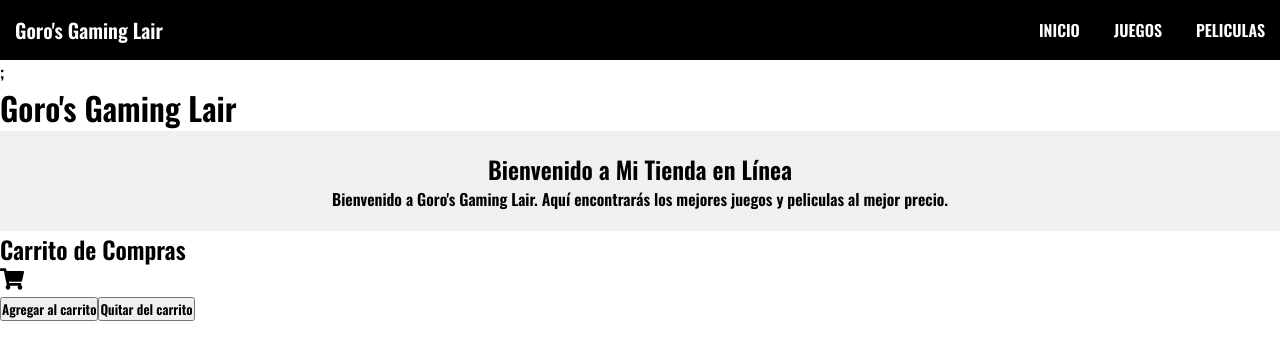
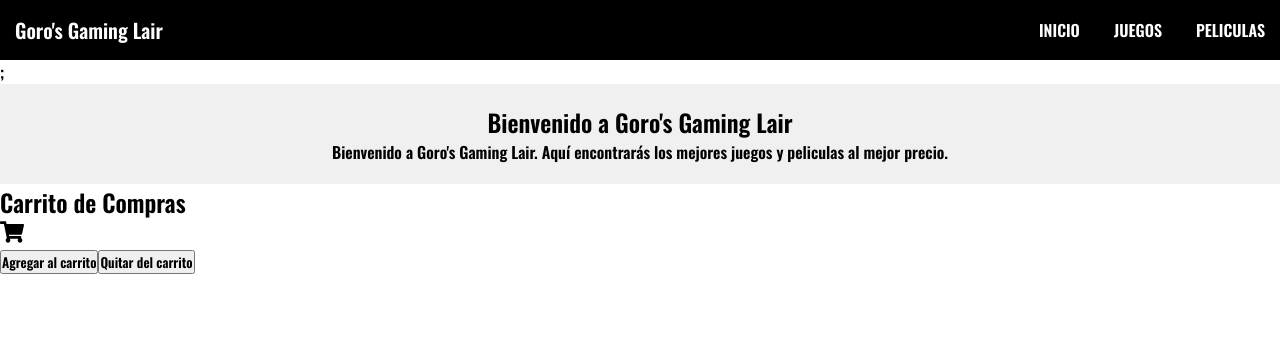
Before and after one commit to NevanOne/PreEntrega1-ReactJS, a React (Create React App) app: page / in a window 1280 px wide. Shown: the top 360 px of the page. Built offline with nearby package versions, Linux system fonts and the light colour scheme; a web font is replaced by a local one.

Commit message:
Modificado mensaje greeting

```diff
--- a/src/App.js
+++ b/src/App.js
@@ -6,8 +6,7 @@ import ItemListContainer from './components/ItemListContainer';
 function App() {
   return <>
   <Navbar></Navbar>;
-  <h1>Goro's Gaming Lair</h1>
-      <ItemListContainer greeting="Bienvenido a Mi Tienda en Línea" />
+      <ItemListContainer greeting="Bienvenido a Goro's Gaming Lair" />
   <Cart />
   </>
 }
```
